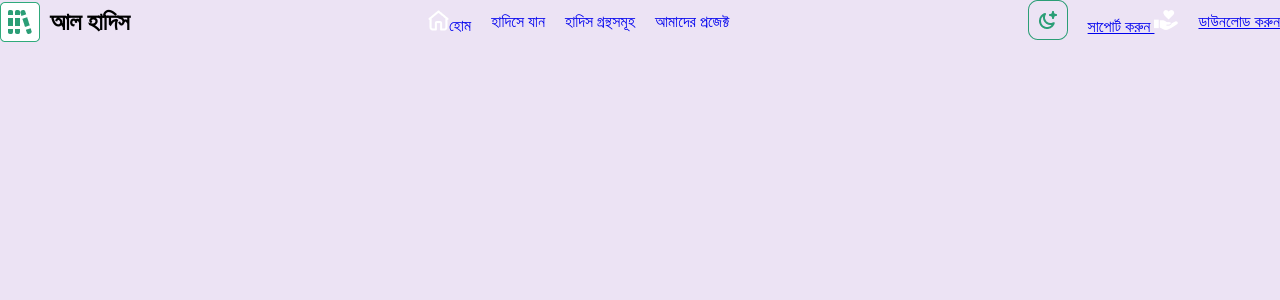
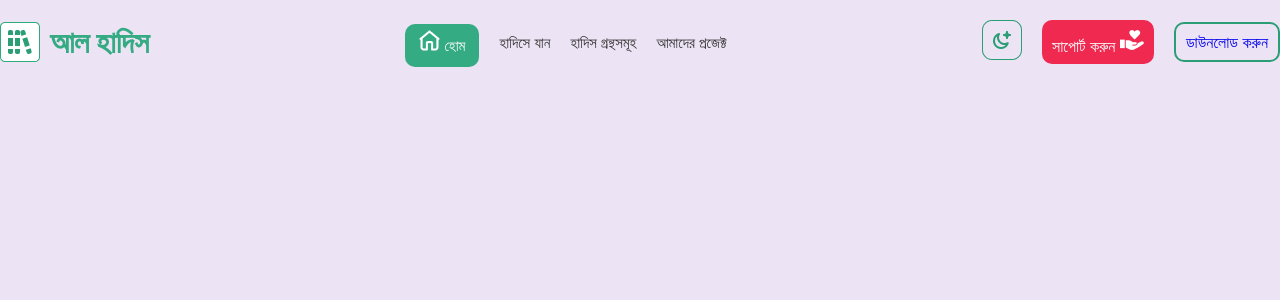
Before and after one commit to tanjilaWD/ihadis-redesign, a React app: page / in a window 1280 px wide. Shown: the top 300 px of the page. Built offline with nearby package versions, Linux system fonts and the light colour scheme; the HTML template or start-up script is replaced by a standard one.

Commit message:
css added

```diff
--- a/src/Components/UI/Header.jsx
+++ b/src/Components/UI/Header.jsx
@@ -12,7 +12,7 @@ const Header = () => {
 
                     <div className="menu_container">
                         <ul>
-                            <li><a href="#"><img src="../../public/image/header/home.png" alt="image"/>হোম </a></li>
+                            <li className="menu_btn"><a href="#"><img src="../../public/image/header/home.png" alt="image"/>হোম </a></li>
                             <li><a href="#">হাদিসে যান </a></li>
                             <li><a href="#">হাদিস গ্রন্থসমূহ </a></li>
                             <li><a href="#">আমাদের প্রজেক্ট</a></li>
@@ -21,9 +21,9 @@ const Header = () => {
 
                     <div className="btn_container">
                         <ul>
-                            <li><a href="#"><img src="../../public/image/header/darkMode.png" alt="Image" /></a></li>
-                            <li><a href="#">সাপোর্ট করুন <img src="../../public/image/header/Frame.png" alt="" /></a></li>
-                            <li><a href="#">ডাউনলোড করুন</a></li>
+                            <li className="btn3"><a href="#"><img src="../../public/image/header/darkMode.png" alt="Image" /></a></li>
+                            <li className="btn1"><a href="#">সাপোর্ট করুন <img src="../../public/image/header/Frame.png" alt="" /></a></li>
+                            <li className="btn2"><a href="#">ডাউনলোড করুন</a></li>
                         </ul>
                     </div>
 
--- a/src/index.css
+++ b/src/index.css
@@ -1,8 +1,12 @@
+
+@import url('https://fonts.googleapis.com/css2?family=Inter:ital,opsz,wght@0,14..32,100..900;1,14..32,100..900&display=swap');
+
 *{
     background-color: rgb(236, 227, 244);
     padding: 0;
     margin: 0;
     box-sizing: border-box;
+    font-family: "Inter", sans-serif;
 }
 .container{
     max-width: 1400px;
@@ -15,11 +19,15 @@
     display: flex;
     align-items: center;
     justify-content: space-between;
+    margin-top: 20px;
 }
 .header_Container .logo_container{
     display: flex;
     align-items: center;
-    gap:10px
+    gap:10px;
+    font-size: 20px;
+    font-weight: 400;
+    color:#34AB82;
 }
 .header_Container .menu_container ul,
 .btn_container ul{
@@ -36,3 +44,44 @@
 .btn_container ul{
     text-decoration: none;
 }
+.header_Container .menu_container li a{
+    color:#333333;
+    font-size: 15px;
+    font-weight: 400;
+}
+.header_Container .menu_container .menu_btn a{
+    color: #ffffff;
+    background-color: #34AB82;
+    padding: 12px 14px;
+    border-radius: 10px;
+}
+.header_Container .menu_container .menu_btn img{
+    background-color: #34AB82;
+    padding-right: 5px;
+}
+.header_Container .btn_container ul li a{
+    text-decoration: none;
+    font-weight: 15px;
+    font-weight: 400;
+}
+.header_Container .btn_container .btn1 a{
+    color:#fff;
+    background-color: #EF2950;
+    border-radius: 10px;
+    padding: 8px 10px;
+}
+.header_Container .btn_container .btn1 img{
+     background-color: #EF2950;
+}
+.header_Container .btn_container .btn2{
+    color:#2B9E76;
+    border: 2px solid #2B9E76;
+    padding: 8px 10px;
+    border-radius: 10px;
+}
+.header_Container .btn_container ul li{
+    display: flex;
+    align-items: center;
+    justify-content: center;
+    gap: 20px;
+}
```
